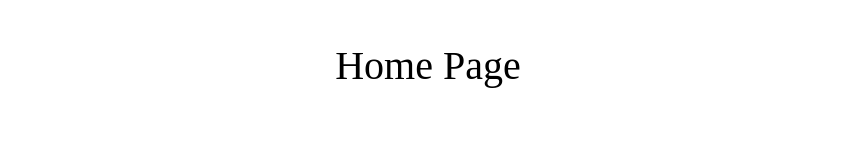
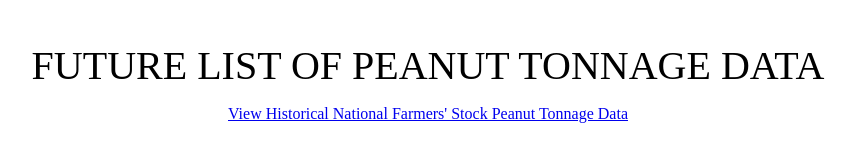
Before and after one commit to GA-Fed-State/NationalFarmersStockPeanutTonnageData, a plain HTML site: page 2021 National Only/index.html in a window 1280 px wide. Shown: the whole page, without its empty margins (212-1068 px from the left). Drawn offline with Linux system fonts and the light colour scheme.

Commit message:
Update FS 2021 index.html
Update index.html for 2021 National Only folder to drill down to daily tonnage reports.

```diff
--- a/2021 National Only/index.html
+++ b/2021 National Only/index.html
@@ -1,8 +1,7 @@
 <html>
   <center><p>&nbsp;</p>
-    <bold style="font-size: 40px;">Home Page</bold>
-<!--    <p><a href="/NationalFarmersStockPeanutTonnageData/tree/main/2021%20National%20Only/US/TN">View historical National Farmers' Stock Peanut Tonnage Data</a><
--->
+    <bold style="font-size: 40px;">FUTURE LIST OF PEANUT TONNAGE DATA</bold>
+    <p><a href="/NationalFarmersStockPeanutTonnageData/tree/main/2021%20National%20Only/US/TN/TN01/">View Historical National Farmers' Stock Peanut Tonnage Data</a>
   </center>
 
 </html>
```
